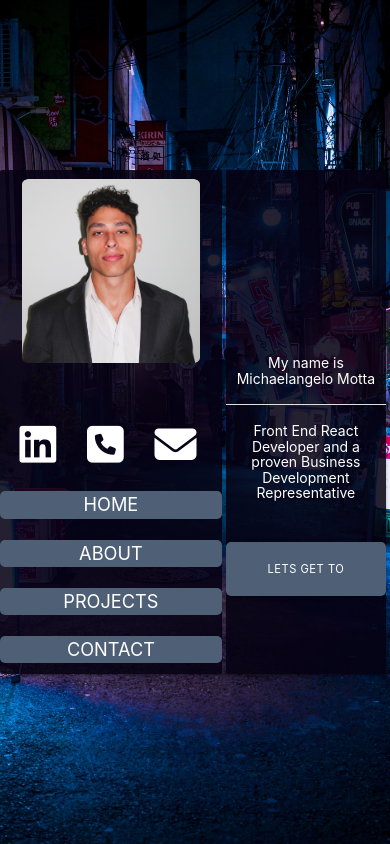
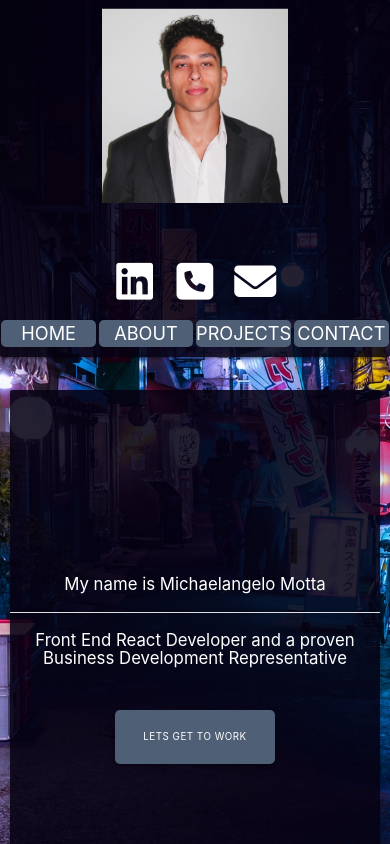
Before and after one commit to SyntaxMotta/Portfolio, a React (Create React App) app: page / in a window 390 px wide. Shown: the top 844 px of the page. Built offline with nearby package versions, Linux system fonts and the light colour scheme; the HTML template or start-up script is replaced by a standard one.

Commit message:
Responsive design to stack nav and content

```diff
--- a/src/App.css
+++ b/src/App.css
@@ -195,10 +195,6 @@ body {
     font-size: 1.2rem;
   }
 
-  .grid {
-    grid-template-columns: 1fr 2fr;
-  }
-
   .project__content {
     grid-template-columns: repeat(1fr);
   }
@@ -232,8 +228,13 @@ body {
 }
 
 @media (max-width: 480px) {
+  .grid {
+    grid-template-rows: 1fr 2fr !important;
+    grid-template-columns: none;
+  }
+
   .section-heading {
-    font-size: 1rem !important;
+    font-size: 1.2rem !important;
   }
   .sub-heading {
     font-size: 1.2rem;
@@ -251,7 +252,7 @@ body {
   } */
 
   .home__workBtn {
-    font-size: .8rem;
+    font-size: .7rem;
   }
 
   .Home > .center-align {
@@ -268,6 +269,14 @@ body {
     font-size: 1.5rem;
   }
 
+  .nav ul {
+    flex-direction: row !important;
+  }
+
+  .nav li {
+    margin: .75rem 0.1rem !important;
+  }
+
   .navbar__icon {
     height: 100% !important;
     padding: 0.2rem 0;
@@ -275,6 +284,22 @@ body {
   .navbar__title {
     font-size: 1.5rem;
     margin-top: 1.8rem !important;
+  }
+
+  .navbar__link {
+    margin: 0 !important;
+  }
+
+  .navbar__iconBlock a i {
+    margin: 0 !important;
+  }
+
+  .navbar__iconBlock a {
+    padding: 0 !important;
+  }
+
+  .navbar__iconBlock {
+    width: 50% !important;
   }
 }
 
```
